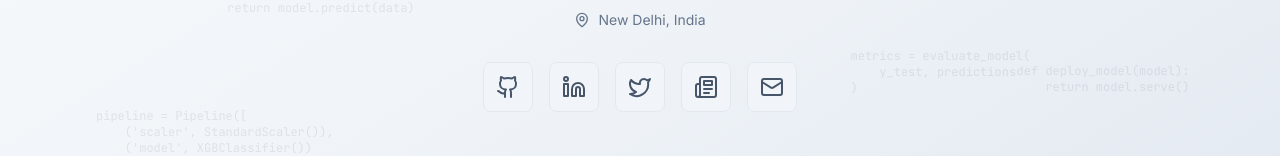
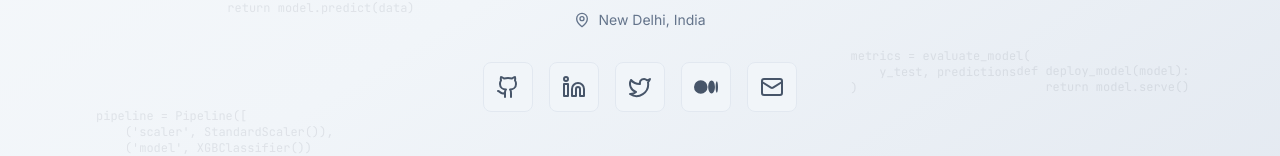
Before and after one commit to Mohitkr95/portfolio-website, a React (Vite) app: page / in a window 1280 px wide. Shown: the part 500-656 px from the top of the page. Built offline with nearby package versions, Linux system fonts and the light colour scheme.

Commit message:
Updated Contact.tsx

```diff
--- a/src/components/Contact.tsx
+++ b/src/components/Contact.tsx
@@ -1,5 +1,6 @@
-import { Mail, Github, Linkedin, Send, MapPin, Twitter, Newspaper } from 'lucide-react';
+import { Mail, Github, Linkedin, Send, MapPin, Twitter } from 'lucide-react';
 import { useState, FormEvent } from 'react';
+import MediumIcon from './MediumIcon';
 
 export default function Contact() {
   const [status, setStatus] = useState<'idle' | 'loading' | 'success' | 'error'>('idle');
@@ -116,7 +117,7 @@ export default function Contact() {
               rel="noopener noreferrer"
               className="p-4 bg-white dark:bg-neutral-900 rounded-lg border border-slate-200 dark:border-neutral-800 hover:border-slate-400 dark:hover:border-slate-700 transition-all hover:scale-110"
             >
-              <Newspaper className="w-6 h-6 text-slate-600 dark:text-slate-300" />
+              <MediumIcon className="w-6 h-6 text-slate-600 dark:text-slate-300" />
             </a>
           </div>
         </div>
--- a/src/components/Hero.tsx
+++ b/src/components/Hero.tsx
@@ -1,5 +1,6 @@
 import { useEffect, useState } from 'react';
-import { Github, Linkedin, Mail, MapPin, ChevronDown, Twitter, Newspaper } from 'lucide-react';
+import { Github, Linkedin, Mail, MapPin, ChevronDown, Twitter } from 'lucide-react';
+import MediumIcon from './MediumIcon';
 
 const titles = [
   'AI Solution Architect',
@@ -139,7 +140,7 @@ nlp = pipeline("text-classification")`}
             rel="noopener noreferrer"
             className="p-3 rounded-lg bg-slate-100 dark:bg-neutral-900 text-slate-600 dark:text-slate-300 hover:text-slate-900 dark:hover:text-white hover:scale-110 transition-all border border-slate-200 dark:border-neutral-800"
           >
-            <Newspaper className="w-6 h-6" />
+            <MediumIcon className="w-6 h-6" />
           </a>
           <a
             href="mailto:krmohit101@gmail.com"
--- /dev/null
+++ b/src/components/MediumIcon.tsx
@@ -0,0 +1,12 @@
+export default function MediumIcon({ className = "w-6 h-6" }: { className?: string }) {
+  return (
+    <svg
+      className={className}
+      viewBox="0 0 24 24"
+      fill="currentColor"
+      xmlns="http://www.w3.org/2000/svg"
+    >
+      <path d="M13.54 12a6.8 6.8 0 01-6.77 6.82A6.8 6.8 0 010 12a6.8 6.8 0 016.77-6.82A6.8 6.8 0 0113.54 12zM20.96 12c0 3.54-1.51 6.42-3.38 6.42-1.87 0-3.39-2.88-3.39-6.42s1.52-6.42 3.39-6.42 3.38 2.88 3.38 6.42M24 12c0 3.17-.53 5.75-1.19 5.75-.66 0-1.19-2.58-1.19-5.75s.53-5.75 1.19-5.75C23.47 6.25 24 8.83 24 12z"/>
+    </svg>
+  );
+}
```
